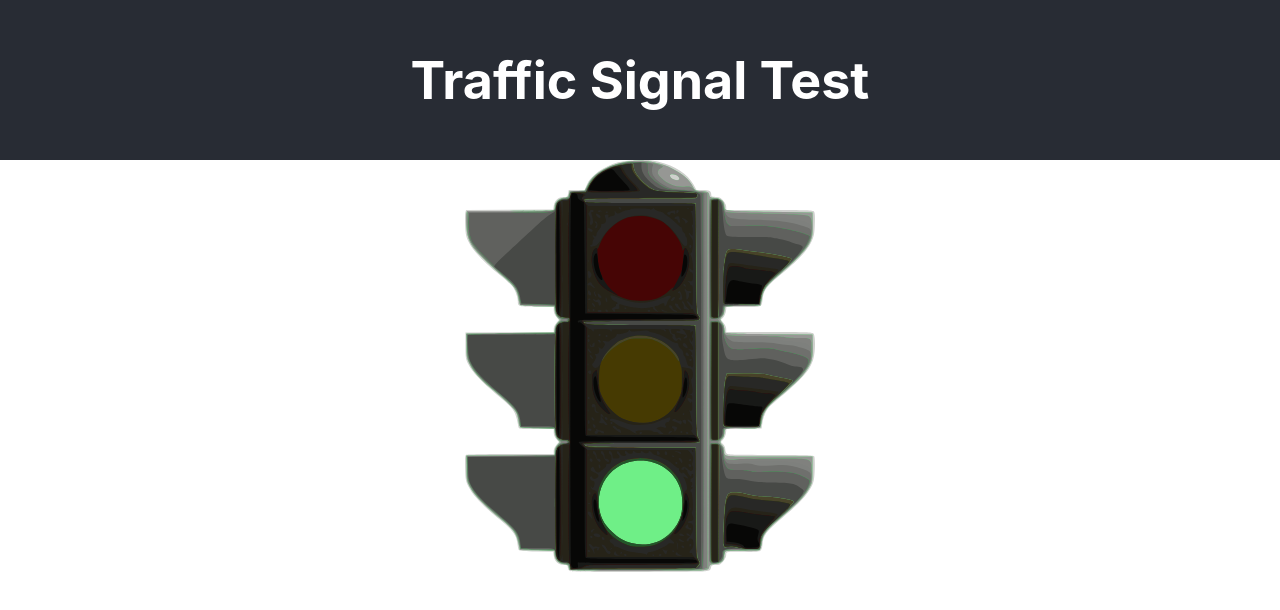
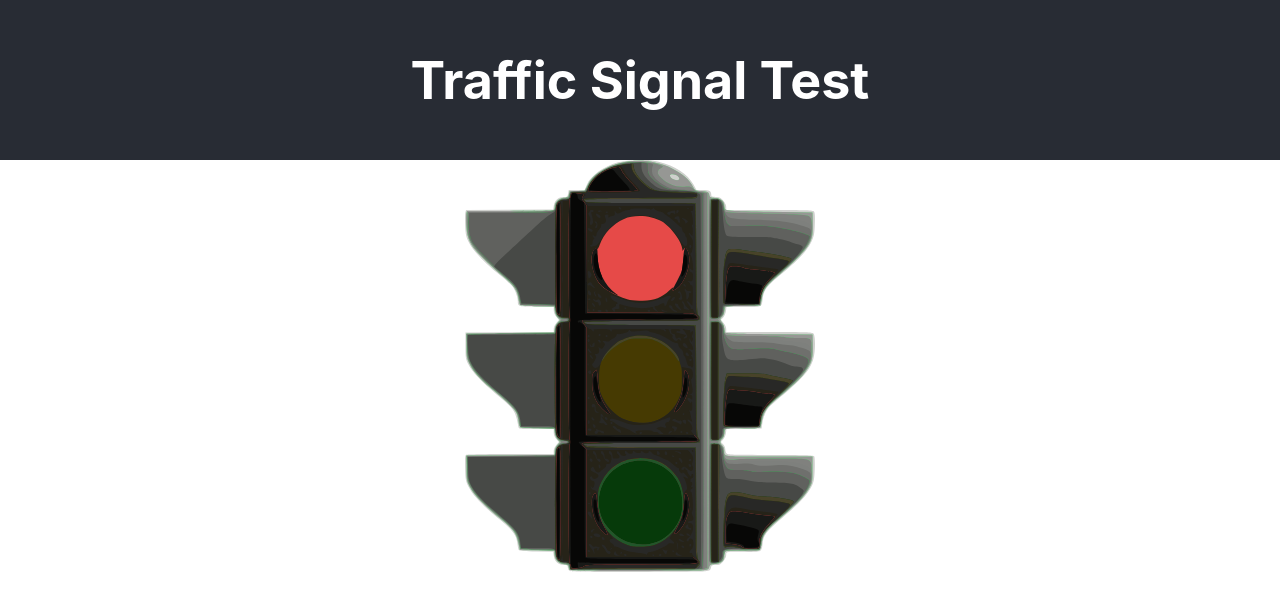
Before and after one commit to jschuman/traffic-signal, a React (Create React App) app: page / in a window 1280 px wide. Shown: the top 610 px of the page. Built offline with nearby package versions, Linux system fonts and the light colour scheme.

Commit message:
light cycle working

```diff
--- a/src/App.css
+++ b/src/App.css
@@ -36,3 +36,7 @@
     transform: rotate(360deg);
   }
 }
+
+.light {
+  cursor: pointer;
+}
--- a/src/components/LightImage.js
+++ b/src/components/LightImage.js
@@ -1,11 +1,11 @@
-const LightImage = ({light}) => {
+const LightImage = ({light, clickHandler}) => {
 
   const imageSource = `../${light}_traffic_signal.svg`
   const imageAlt = `${light} Traffic Signal`
 
   return (
     <div>
-      <img src={imageSource} alt={imageAlt}></img>
+      <img class="light" src={imageSource} alt={imageAlt} onClick={clickHandler}></img>
     </div>
   )
 }
--- a/src/components/TrafficSignal.js
+++ b/src/components/TrafficSignal.js
@@ -1,8 +1,21 @@
+import {useState} from 'react';
 import LightImage from './LightImage';
 
 const TrafficSignal = () => {
+  let [currentLight, setCurrentLight] = useState("Red");
+
+  const cycle = {
+    "Red": "Green",
+    "Green": "Yellow",
+    "Yellow": "Red"
+  }
+
+  const nextLightCycle = () => {
+    setCurrentLight(cycle[currentLight]);
+  }
+
   return (
-    <LightImage light="Green"/>
+    <LightImage light={currentLight} clickHandler={nextLightCycle} />
   )
 }
 
```
